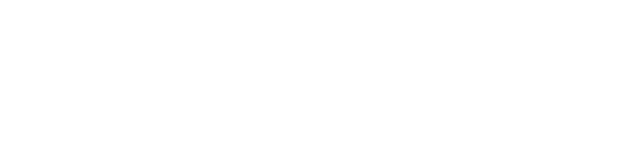
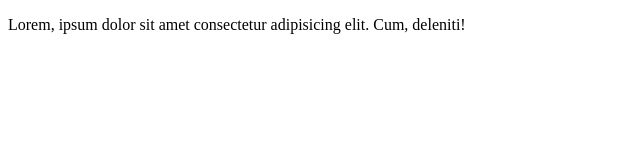
Before and after one commit to jkmilo01/testRepositorio, a plain HTML site: page index.html in a window 1280 px wide. Shown: the whole page, without its empty margins (0-640 px from the left). Drawn offline with Linux system fonts and the light colour scheme.

Commit message:
Agregado Contenedor

```diff
--- a/index.html
+++ b/index.html
@@ -6,6 +6,11 @@
     <title>Git VSCODE</title>
 </head>
 <body>
-
+    <!-- DIV CONTENEDOR -->
+    <div class="container">
+        <div class="row">
+            <p>Lorem, ipsum dolor sit amet consectetur adipisicing elit. Cum, deleniti!</p>
+        </div>
+    </div>
 </body>
 </html>
```
